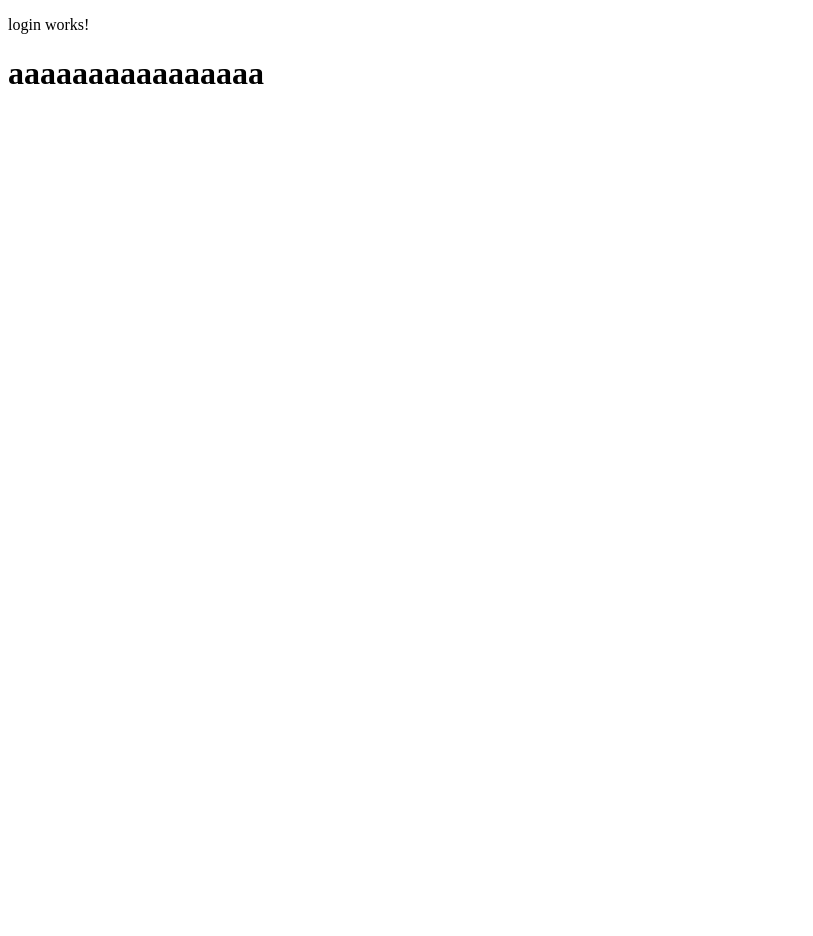
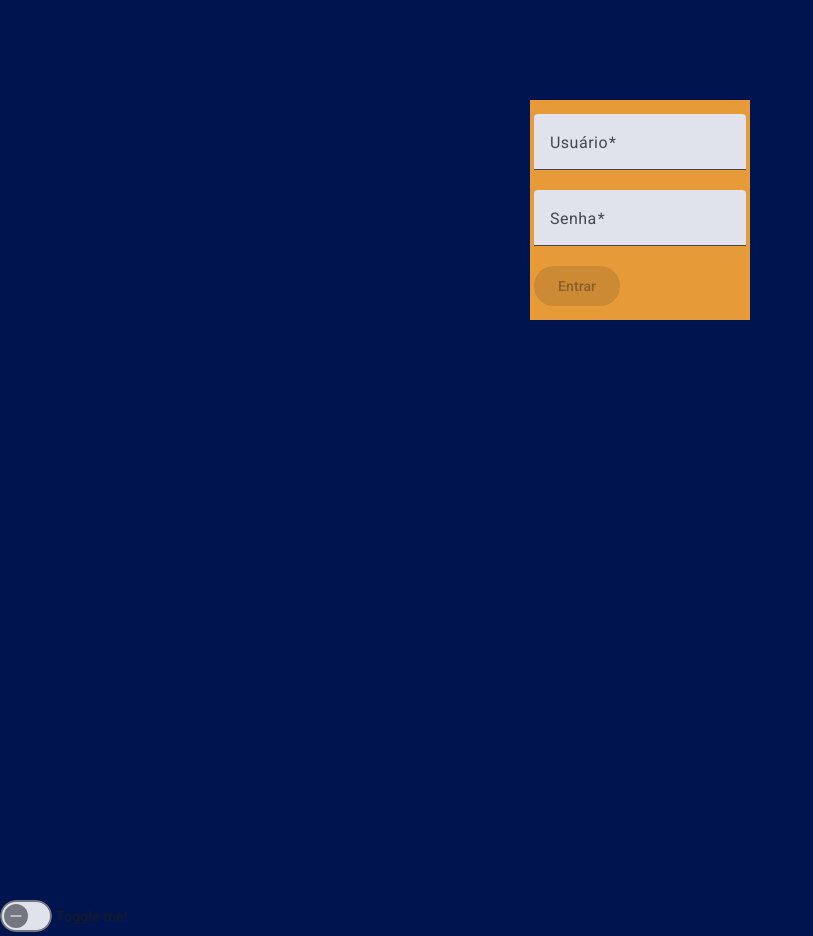
Before and after one commit to Nog022/meet-hub-frontend, an Angular app: page /login in a window 1280 px wide. Shown: the whole page, without its empty margins (0-813 px from the left). Before the commit the page ends 800 px from the top, so only its background shows below. Built offline with nearby package versions, Linux system fonts and the light colour scheme.

Commit message:
Adicionando tela de login

```diff
--- a/angular.json
+++ b/angular.json
@@ -39,6 +39,7 @@
               }
             ],
             "styles": [
+              "@angular/material/prebuilt-themes/azure-blue.css",
               "src/styles.scss"
             ],
             "scripts": []
@@ -98,6 +99,7 @@
               }
             ],
             "styles": [
+              "@angular/material/prebuilt-themes/azure-blue.css",
               "src/styles.scss"
             ],
             "scripts": []
--- a/package.json
+++ b/package.json
@@ -11,10 +11,12 @@
   "private": true,
   "dependencies": {
     "@angular/animations": "^19.1.0",
+    "@angular/cdk": "^19.2.2",
     "@angular/common": "^19.1.0",
     "@angular/compiler": "^19.1.0",
     "@angular/core": "^19.1.0",
     "@angular/forms": "^19.1.0",
+    "@angular/material": "^19.2.2",
     "@angular/platform-browser": "^19.1.0",
     "@angular/platform-browser-dynamic": "^19.1.0",
     "@angular/router": "^19.1.0",
--- a/src/app/app.component.html
+++ b/src/app/app.component.html
@@ -18,3 +18,4 @@
 
 
 <router-outlet />
+<mat-slide-toggle>Toggle me!</mat-slide-toggle>
--- a/src/app/app.module.ts
+++ b/src/app/app.module.ts
@@ -5,6 +5,12 @@ import { AppRoutingModule } from './app-routing.module';
 import { AppComponent } from './app.component';
 import { LoginModule } from './login/login.module';
 import { LoginComponent } from './login/login.component';
+import { MatSlideToggleModule } from '@angular/material/slide-toggle';
+// Importações do Angular Material
+import { MatButtonModule } from '@angular/material/button';
+import { MatInputModule } from '@angular/material/input';
+import { BrowserAnimationsModule } from '@angular/platform-browser/animations';
+
 
 @NgModule({
   declarations: [
@@ -13,7 +19,12 @@ import { LoginComponent } from './login/login.component';
   imports: [
     BrowserModule,
     AppRoutingModule,
-    LoginModule
+    LoginModule,
+    MatSlideToggleModule,
+    BrowserAnimationsModule, // Necessário para as animações do Material
+    MatButtonModule,
+    MatInputModule
+
 
   ],
   providers: [],
--- a/src/app/login/login.component.css
+++ b/src/app/login/login.component.css
@@ -0,0 +1,14 @@
+#logoLogin {
+  color: #f2bc94;
+}
+
+#formlogin {
+  display: flex;
+  justify-content: center; /* Centraliza horizontalmente */
+  align-items: center; /* Centraliza verticalmente */
+  width: 200px;
+  height: 200px;
+  background-color: rgb(230, 154, 56);
+  margin: 100px auto; /* Centraliza horizontalmente com margin auto e dá um espaço superior de 100px */
+  padding: 10px;
+}
--- a/src/app/login/login.component.html
+++ b/src/app/login/login.component.html
@@ -1,5 +1,45 @@
-<p>
-  login works!
-</p>
+<!DOCTYPE html>
+<html lang="pt-br">
+<head>
+  <meta charset="UTF-8">
+  <meta name="viewport" content="width=device-width, initial-scale=1.0">
+  <title>Login</title>
+</head>
+<body>
 
-<h1>aaaaaaaaaaaaaaaa</h1>
+
+
+
+<div id="formlogin">
+
+
+  <form (ngSubmit)="onSubmit()" [formGroup]="loginForm">
+    <mat-form-field appearance="fill">
+      <mat-label>Usuário</mat-label>
+      <input matInput placeholder="Digite seu usuário" formControlName="username" required>
+      <mat-error *ngIf="loginForm.get('username')?.hasError('required')">
+        O usuário é obrigatório
+      </mat-error>
+    </mat-form-field>
+
+    <br>
+
+    <mat-form-field appearance="fill">
+      <mat-label>Senha</mat-label>
+      <input matInput type="password" placeholder="Digite sua senha" formControlName="password" required>
+      <mat-error *ngIf="loginForm.get('password')?.hasError('required')">
+        A senha é obrigatória
+      </mat-error>
+    </mat-form-field>
+
+    <br>
+
+    <button mat-raised-button color="primary" type="submit" [disabled]="loginForm.invalid">Entrar</button>
+  </form>
+</div>
+
+
+
+
+</body>
+</html>
--- a/src/app/login/login.component.ts
+++ b/src/app/login/login.component.ts
@@ -1,17 +1,32 @@
 import { Component, OnInit } from '@angular/core';
+import { FormBuilder, FormGroup, Validators } from '@angular/forms';
 
 
 @Component({
   selector: 'app-login',
   templateUrl: './login.component.html',
   styleUrls: ['./login.component.css'],
-  standalone: false
+  standalone: false,
+
 })
 export class LoginComponent implements OnInit {
+  loginForm!: FormGroup;
 
-  constructor() { }
+  constructor(private fb: FormBuilder) {}
 
-  ngOnInit() {
+  ngOnInit(): void {
+    this.loginForm = this.fb.group({
+      username: ['', Validators.required],
+      password: ['', Validators.required]
+    });
+  }
+
+  onSubmit(): void {
+    if (this.loginForm.valid) {
+      // Aqui você pode adicionar a lógica para autenticar o usuário
+      const { username, password } = this.loginForm.value;
+      console.log('Usuário:', username, 'Senha:', password);
+    }
   }
 
 }
--- a/src/app/login/login.module.ts
+++ b/src/app/login/login.module.ts
@@ -3,10 +3,20 @@ import { CommonModule } from '@angular/common';
 import { LoginComponent } from './login.component';
 import { LoginRoutingModule } from './login.routing';
 
+import { MatSlideToggleModule } from '@angular/material/slide-toggle';
+// Importações do Angular Material
+import { MatButtonModule } from '@angular/material/button';
+import { MatInputModule } from '@angular/material/input';
+import { BrowserAnimationsModule } from '@angular/platform-browser/animations';
+import { ReactiveFormsModule } from '@angular/forms';
+
 @NgModule({
   imports: [
     CommonModule,
-    LoginRoutingModule
+    LoginRoutingModule,
+    MatButtonModule,  // Botão do Angular Material
+    MatInputModule,   // Campo de entrada do Angular Material
+    ReactiveFormsModule, // Módulo de formulários reativos
   ],
   declarations: [LoginComponent],
   exports: [LoginComponent]
--- a/src/index.html
+++ b/src/index.html
@@ -6,8 +6,10 @@
   <base href="/">
   <meta name="viewport" content="width=device-width, initial-scale=1">
   <link rel="icon" type="image/x-icon" href="favicon.ico">
+  <link href="https://fonts.googleapis.com/css2?family=Roboto:wght@300;400;500&display=swap" rel="stylesheet">
+  <link href="https://fonts.googleapis.com/icon?family=Material+Icons" rel="stylesheet">
 </head>
-<body>
+<body class="mat-typography">
   <app-root></app-root>
 
 
--- a/src/styles.scss
+++ b/src/styles.scss
@@ -1 +1,7 @@
 /* You can add global styles to this file, and also import other style files */
+
+html, body { height: 100%; }
+body {
+  margin: 0; font-family: Roboto, "Helvetica Neue", sans-serif;
+  background-color: #00154f;
+}
```
Also changed, not shown: 1 other file (tests, documents, lock files or other folders).
